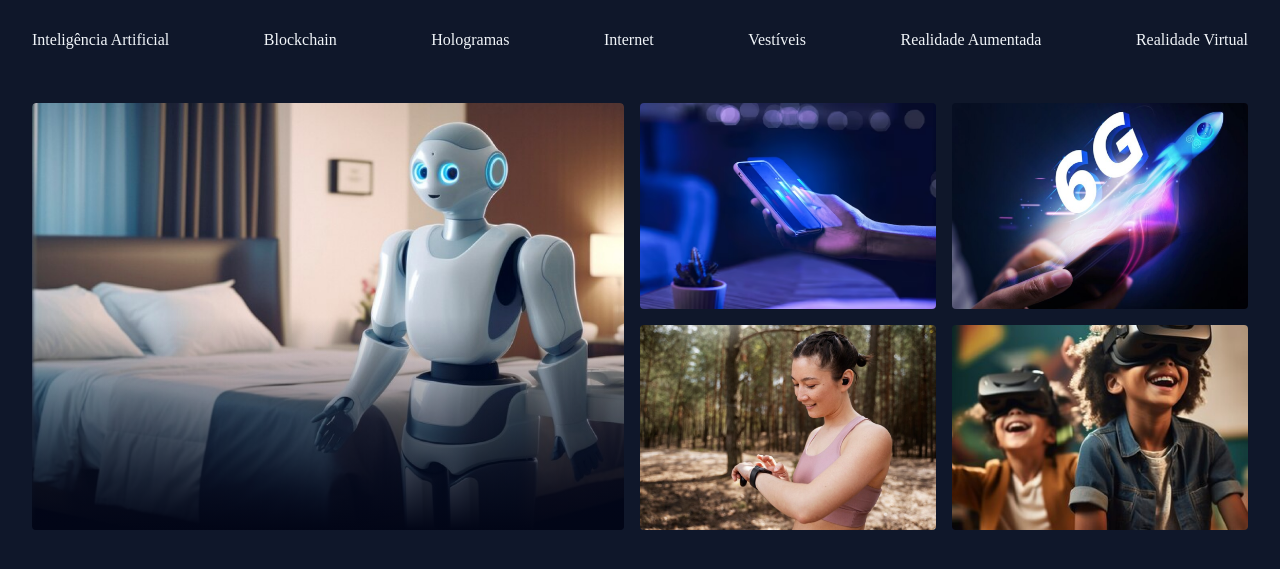
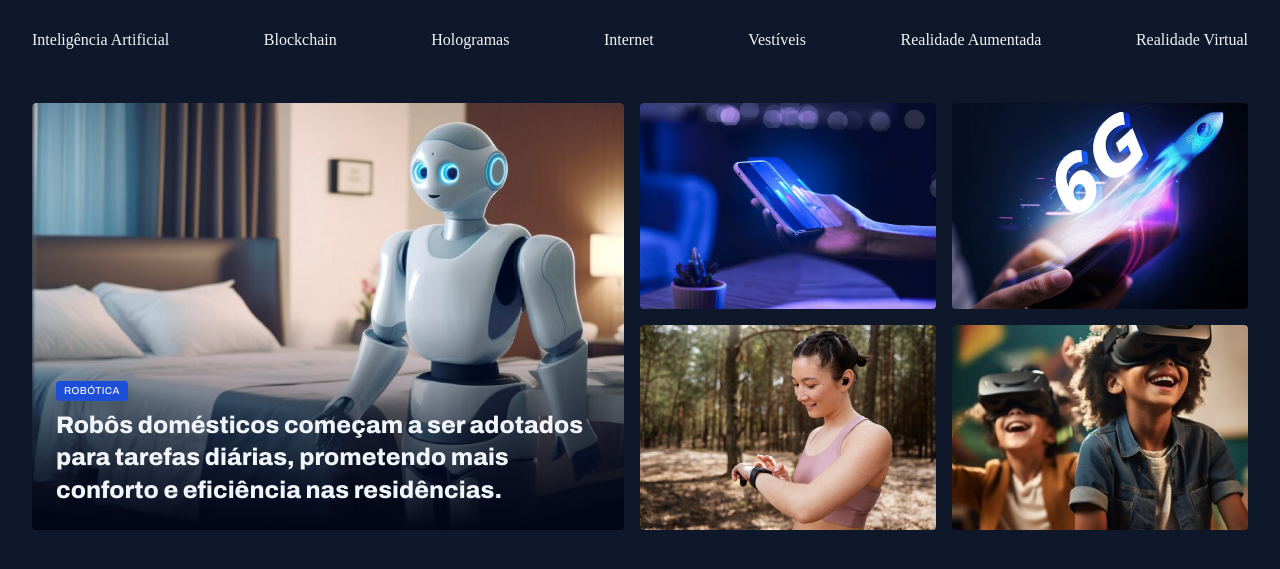
Before and after one commit to brunokristt/Portal-de-Noticias, a plain HTML site: page index.html in a window 1280 px wide. Shown: the part 55-624 px from the top of the page. Drawn offline with Linux system fonts and the light colour scheme; a web font is replaced by a local one.

Commit message:
feat: ajustando as cores do card

```diff
--- a/index.html
+++ b/index.html
@@ -36,9 +36,16 @@
     </header>
     <main class="grid container">
         <section id="featured" class="grid grid-flow-col gap-16">
-            <div class="card">
+            <figure class="card">
                 <img src="./assets/images/Image 01.png" alt="">
-            </div>
+
+                <figcaption>
+                    <span class="content-tag">Robótica</span>
+                    <h2 class="text-2xl">
+                        Robôs domésticos começam a ser adotados para tarefas diárias, prometendo mais conforto e eficiência nas residências.
+                    </h2>
+                </figcaption>
+            </figure>
             <div class="grid grid-cols-2 gap-16">
                 <img src="./assets/images/Image 02.png" alt="">
                 <img src="./assets/images/Image 03.png" alt="">
--- a/styles/global.css
+++ b/styles/global.css
@@ -52,3 +52,15 @@ img {
 main {
     margin-top: 40px;
 }
+
+.content-tag {
+    display: inline-block;
+    background-color: var(--brand-color-dark);
+    padding: 4px 8px;
+    border-radius: 4px;
+    font: 500 10px/1.2 var(--font-family);
+    text-transform: uppercase;
+    letter-spacing: 0.04em;
+    color: var(--text-color-primary);
+    box-shadow: 0px 4px 16px #02061740;
+}
--- a/styles/section.css
+++ b/styles/section.css
@@ -21,6 +21,31 @@
             transparent 0%,
             #020617 100%
         );
+    }
 
+    figcaption {
+        position: absolute;
+        bottom: 0;
+        padding: 24px;
+
+        h2 {
+            margin-top: 8px;
+        }
     }
 }
+
+.text-2xl {
+    font: var(--h1);
+}
+
+.text-xl {
+    font: var(--h2);
+}
+
+.text-lg {
+    font: var(--h3);
+}
+
+.text-sm {
+    font: var(--text-sm);
+}
```
